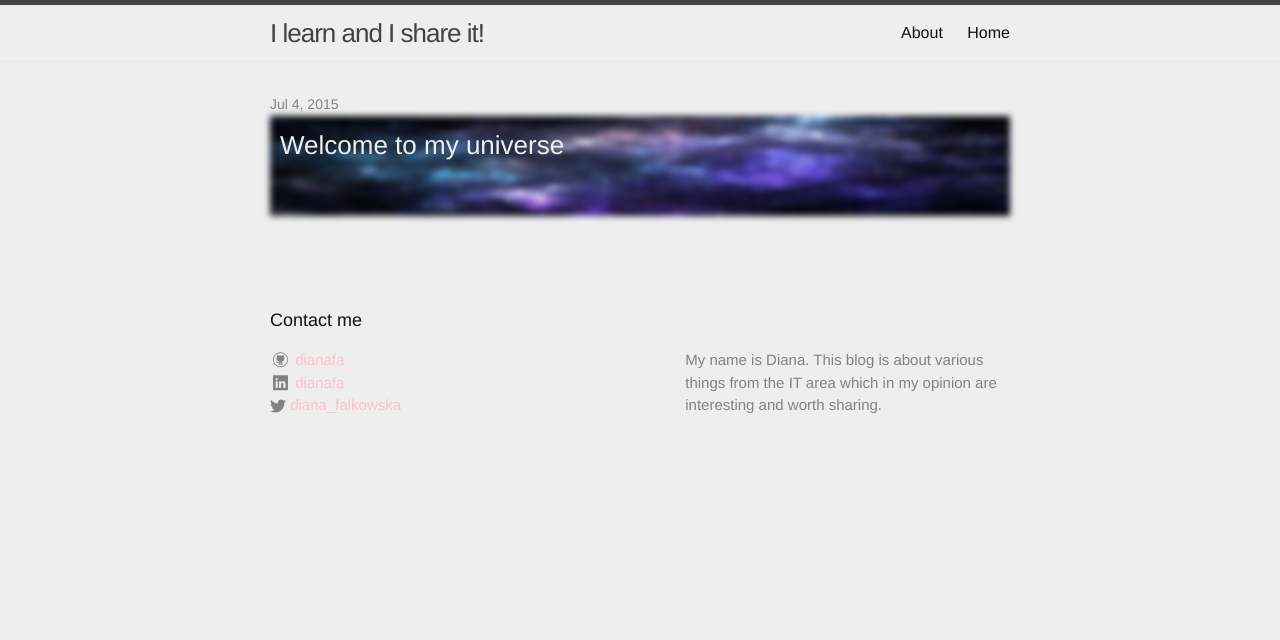
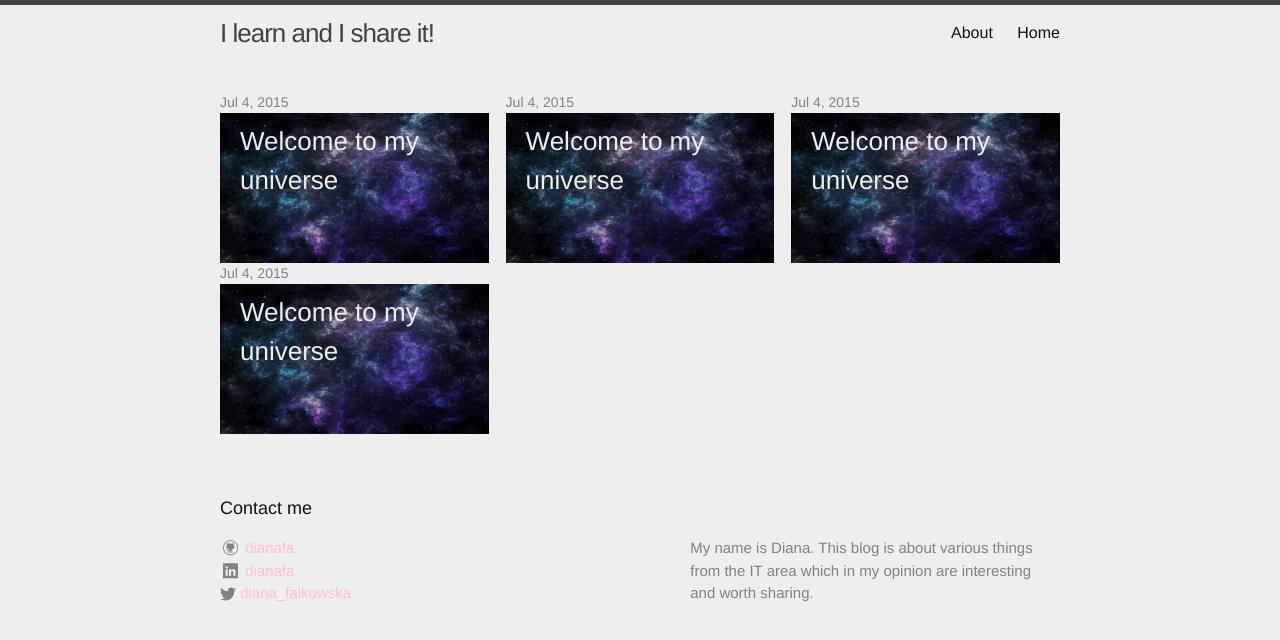
Before and after one commit to dianafa/dianafa.github.io, a Jekyll site: the page built from blog/index.html, in a window 1280 px wide. Shown: the top 640 px of the page. Built offline with Jekyll 4.4.1, drawn with Linux system fonts in a browser that asks for light colours.

Commit message:
remove blur, add prototype of side menu

```diff
--- /dev/null
+++ b/_includes/sidebar.html
@@ -0,0 +1,2 @@
+    <aside class="site-sidebar">
+    </aside>
--- a/_layouts/default.html
+++ b/_layouts/default.html
@@ -1,20 +1,19 @@
 <!DOCTYPE html>
 <html>
 
-  {% include head.html %}
+{% include head.html %}
 
-  <body>
-
+<body>
+  <div class="viewport">
     {% include header.html %}
-
     <div class="page-content">
       <div class="wrapper">
         {{ content }}
       </div>
     </div>
-
     {% include footer.html %}
-
-  </body>
+  </div>
+  <!-- {% include sidebar.html %} -->
+</body>
 
 </html>
--- /dev/null
+++ b/_posts/2015-07-08-welcome.markdown
@@ -0,0 +1,7 @@
+---
+layout: post
+title:  "Welcome to my universe"
+date:   2015-07-04 21:04:12
+categories: blog update
+---
+First post.
--- /dev/null
+++ b/_posts/2015-07-11-elcome.markdown
@@ -0,0 +1,7 @@
+---
+layout: post
+title:  "Welcome to my universe"
+date:   2015-07-04 21:04:12
+categories: blog update
+---
+First post.
--- /dev/null
+++ b/_posts/2015-07-15-elme.markdown
@@ -0,0 +1,7 @@
+---
+layout: post
+title:  "Welcome to my universe"
+date:   2015-07-04 21:04:12
+categories: blog update
+---
+First post.
--- a/_sass/_layout.scss
+++ b/_sass/_layout.scss
@@ -240,21 +240,21 @@
  */
 .post-image-link {
     position: relative;
+    width: 32%;
 
     .post-link {
         color: $background-color;
         font-size: 26px;
-        left: 10px;
+        padding: 20px;
         position: absolute;
         top: 10px;
     }
 }
 
 .post-image {
-    height: 100px;
+    height: 150px;
     width: 100%;
-    transition:height 0.3s;
-    -webkit-filter: blur(3px);
+    -webkit-filter: brightness(65%);
     -webkit-transition: all 0.3s;
     -moz-transition: all 0.3s;
     -o-transition: all 0.3s;
@@ -262,7 +262,35 @@
     transition: all 0.3s;
 
     &:hover {
-        height: 200px;
-        -webkit-filter: none;
+        -webkit-filter: brightness(30%);
     }
 }
+
+.post-meta {
+    display: -webkit-box;
+}
+
+.home {
+    display: flex;
+    flex-wrap: wrap;
+    justify-content: space-between;
+}
+
+.site-sidebar {
+    background-color: pink;
+    top: 0;
+    bottom: 0;
+    right: 0;
+    position: fixed;
+    overflow: hidden;
+    z-index: 2;
+    width: 25%;
+    font-size: 14px;
+    padding: 45px 40px;
+    color: #fff;
+    text-align: left;
+}
+
+.viewport {
+    /*display: inline-block;*/
+}
--- a/blog/index.html
+++ b/blog/index.html
@@ -3,19 +3,15 @@ layout: default
 ---
 
 <div class="home">
-  <ul class="post-list">
     {% for post in site.posts %}
-      <li>
-        <span class="post-meta">{{ post.date | date: "%b %-d, %Y" }}</span>
         <div class="post-image-link">
-          <a  href="{{ post.url | prepend: site.baseurl }}">
+          <span class="post-meta">{{ post.date | date: "%b %-d, %Y" }}</span>
+          <a href="{{ post.url | prepend: site.baseurl }}">
             <img class="post-image" src="../images/galaxy.jpg"/>
             <h2 class="post-link">
              {{ post.title }}
             </h2>
           </a>
         </div>
-      </li>
     {% endfor %}
-  </ul>
 </div>
--- a/css/main.scss
+++ b/css/main.scss
@@ -20,10 +20,10 @@ $grey-color-light: lighten($grey-color, 40%);
 $grey-color-dark:  darken($grey-color, 25%);
 
 // Width of the content area
-$content-width:    800px;
+$content-width:    900px;
 
 $on-palm:          600px;
-$on-laptop:        800px;
+$on-laptop:        900px;
 
 @mixin media-query($device) {
     @media screen and (max-width: $device) {
```
